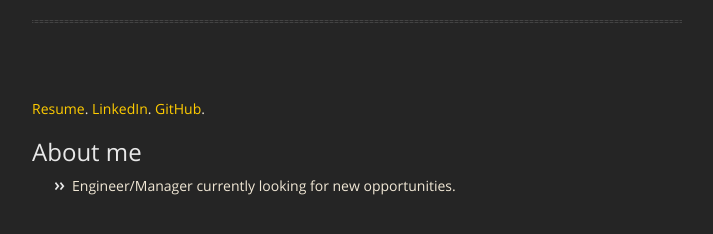
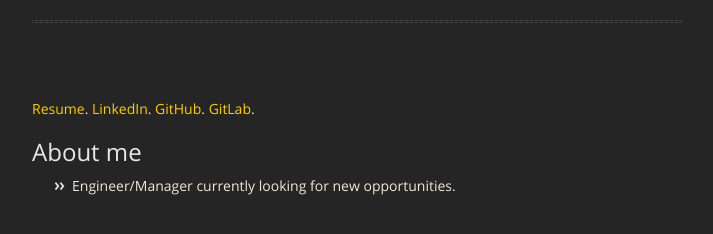
Before and after one commit to cameron-leeds/cameron-leeds.github.io, a Jekyll site: the page built from index.md, in a window 1280 px wide. Shown: the part 200-434 px from the top of the page, without its empty margins (283-996 px from the left). Built offline with Jekyll 4.4.1, drawn with Linux system fonts in a browser that asks for light colours; nearby versions of some CDN libraries; our own code applies the rules of GitHub Pages for plain Markdown files.

Commit message:
Update index.md
adding gitlab

```diff
--- a/index.md
+++ b/index.md
@@ -1,6 +1,7 @@
 [Resume](CameronLeeds_Resume.pdf).
 [LinkedIn](https://www.linkedin.com/in/cameronleeds/).
 [GitHub](https://github.com/cameron-leeds).
+[GitLab](https://gitlab.com/leeds.cameron).
 
 ## [](#header-2)About me
 
```
